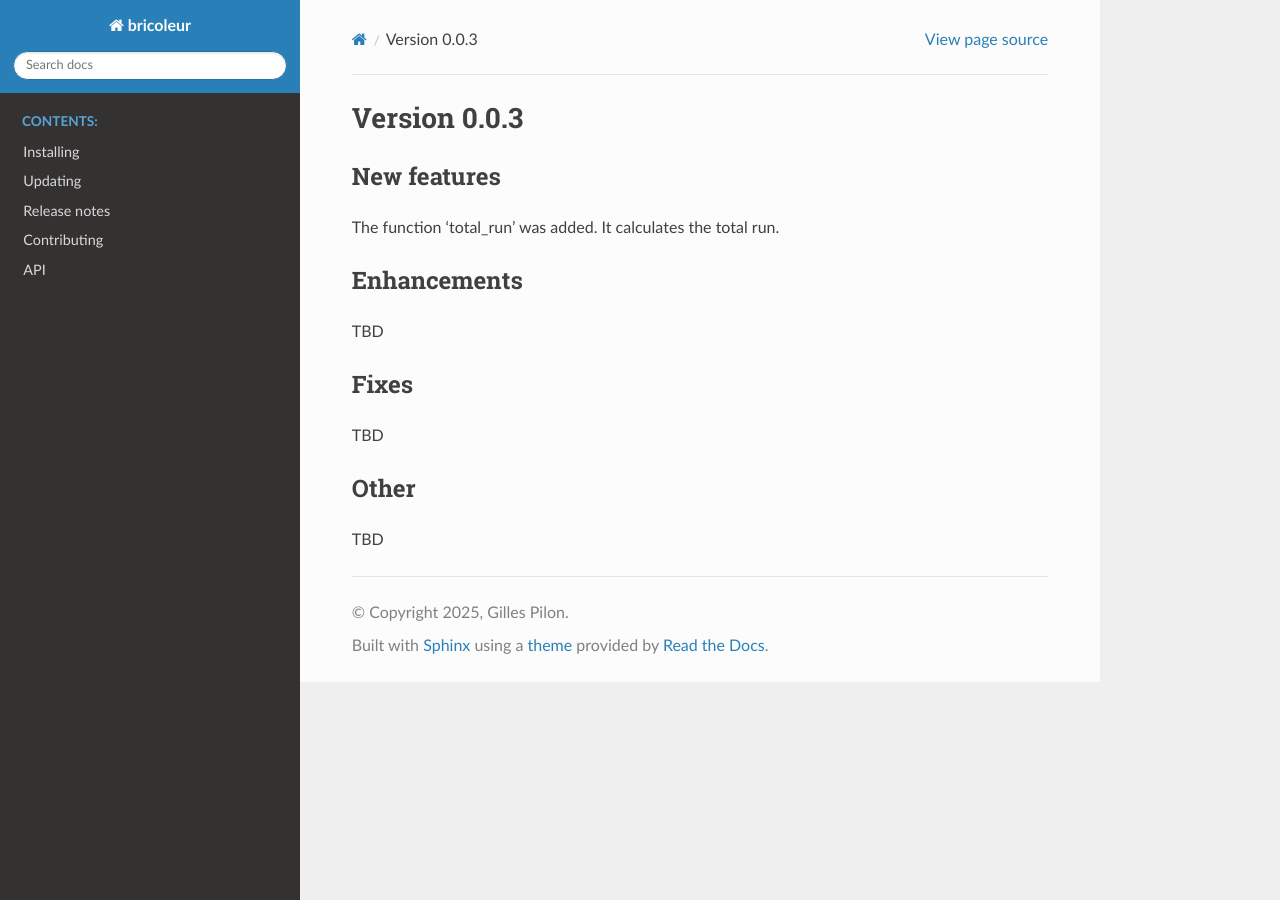
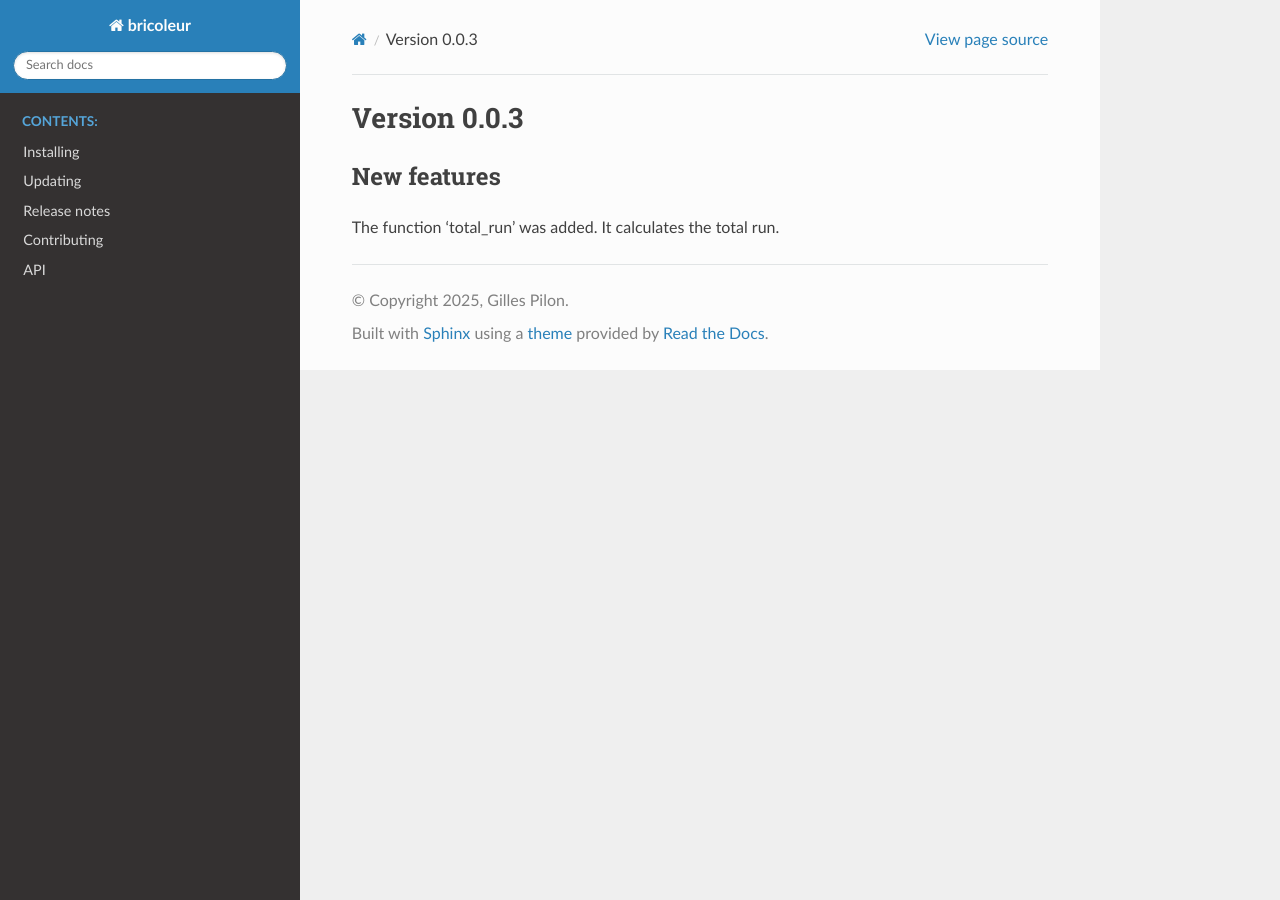
Before and after one commit to gillespilon/bricoleur, a Sphinx documentation site: the page built from docs/source/release_notes/version_003.rst, in a window 1280 px wide. Built offline with Sphinx 7.4.7 and the Read the Docs theme 3.1.0, drawn with Linux system fonts in a browser that asks for light colours.

Commit message:
Delete unnecessary text

```diff
--- a/docs/source/release_notes/version_003.rst
+++ b/docs/source/release_notes/version_003.rst
@@ -5,18 +5,3 @@ New features
 ------------
 
 The function 'total_run' was added. It calculates the total run.
-
-Enhancements
-------------
-
-TBD
-
-Fixes
------
-
-TBD
-
-Other
------
-
-TBD
```
